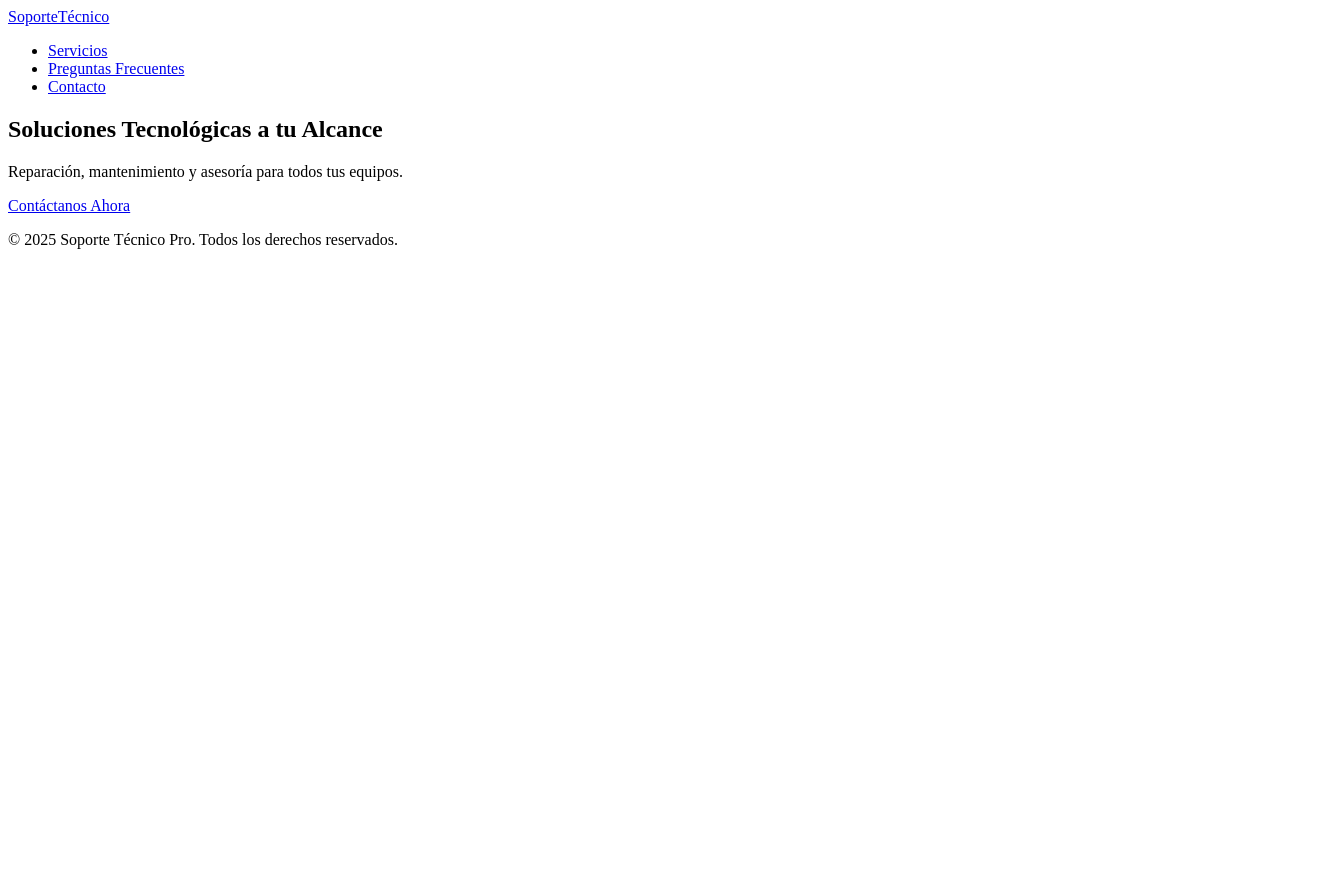
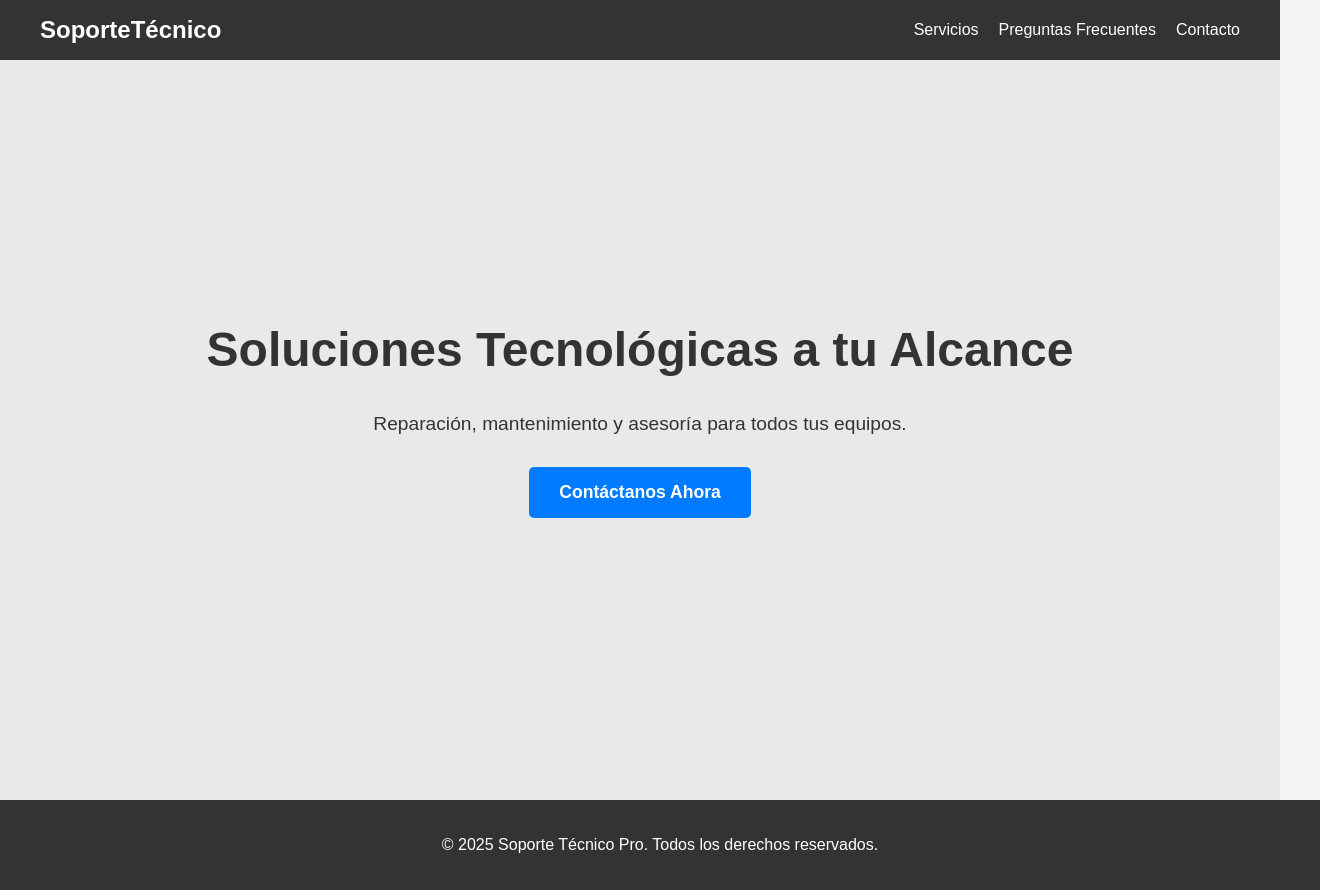
Before and after one commit to Moises-Silva-Dev/Sitio_Soporte, a plain HTML site: page index.html in a window 1280 px wide. Shown: the whole page, 1320 px wide, since content can reach past the window. Before the commit the page ends 800 px from the top, so only its background shows below. Drawn offline with Linux system fonts and the light colour scheme.

Commit message:
inicio de la pagina

```diff
--- /dev/null
+++ b/css/style.css
@@ -0,0 +1,92 @@
+/* Estilos Generales */
+body {
+    font-family: Arial, sans-serif;
+    margin: 0;
+    padding: 0;
+    box-sizing: border-box;
+    background-color: #f4f4f4;
+    color: #333;
+}
+
+/* Encabezado y Navegación */
+header {
+    background-color: #333;
+    color: white;
+    padding: 1rem 0;
+    position: fixed;
+    width: 100%;
+    top: 0;
+    z-index: 1000;
+}
+
+nav {
+    display: flex;
+    justify-content: space-between;
+    align-items: center;
+    max-width: 1200px;
+    margin: 0 auto;
+    padding: 0 20px;
+}
+
+nav .logo {
+    font-size: 1.5rem;
+    font-weight: bold;
+    color: white;
+    text-decoration: none;
+}
+
+nav ul {
+    list-style: none;
+    display: flex;
+    gap: 20px;
+    margin: 0;
+}
+
+nav ul li a {
+    color: white;
+    text-decoration: none;
+    font-size: 1rem;
+}
+
+/* Sección Hero (Principal) */
+.hero {
+    display: flex;
+    flex-direction: column;
+    justify-content: center;
+    align-items: center;
+    height: 100vh;
+    text-align: center;
+    background-color: #e9e9e9; /* Un color de fondo temporal */
+    padding: 0 20px;
+}
+
+.hero h1 {
+    font-size: 3rem;
+    margin-bottom: 1rem;
+}
+
+.hero p {
+    font-size: 1.2rem;
+    margin-bottom: 2rem;
+}
+
+.cta-button {
+    background-color: #007BFF;
+    color: white;
+    padding: 15px 30px;
+    text-decoration: none;
+    border-radius: 5px;
+    font-size: 1.1rem;
+    font-weight: bold;
+}
+
+/* Pie de página */
+footer {
+    text-align: center;
+    padding: 20px;
+    background-color: #333;
+    color: white;
+    position: relative;
+    bottom: 0;
+    width: 100%;
+}
--- a/index.html
+++ b/index.html
@@ -4,7 +4,7 @@
     <meta charset="UTF-8">
     <meta name="viewport" content="width=device-width, initial-scale=1.0">
     <title>Soporte Técnico Pro</title>
-    <link rel="stylesheet" href="style.css">
+    <link rel="stylesheet" href="css/style.css">
 </head>
 <body>
 
@@ -32,6 +32,6 @@
         <p>&copy; 2025 Soporte Técnico Pro. Todos los derechos reservados.</p>
     </footer>
 
-    <script src="script.js"></script>
+    <script src="js/script.js"></script>
 </body>
 </html>
--- /dev/null
+++ b/js/script.js
@@ -0,0 +1 @@
+console.log("Sitio de Soporte Técnico cargado.");
```
